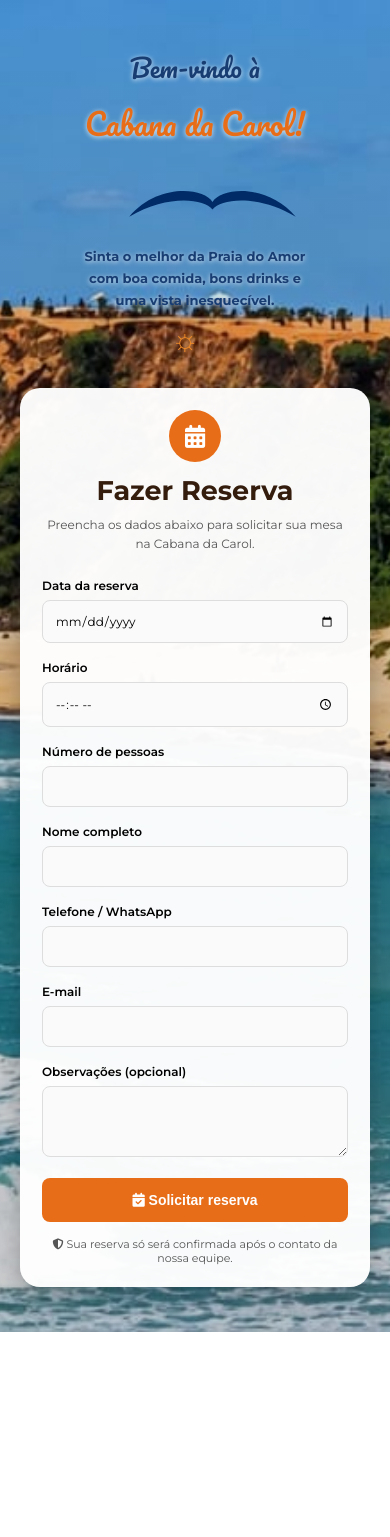
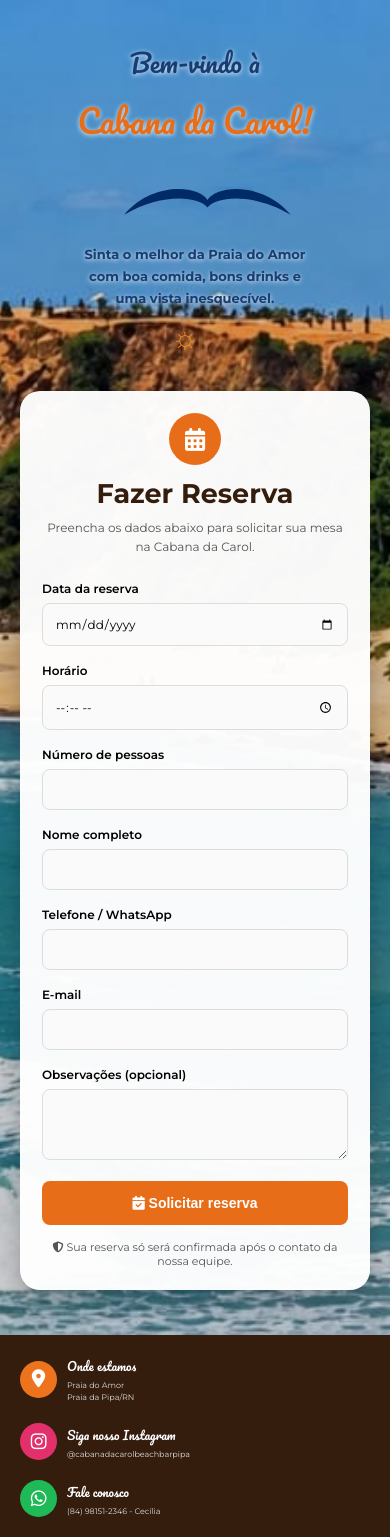
Before and after one commit to srtaslv/sistema_cdc, a Django app: page /reservas/ in a window 390 px wide; the page is wider, and only the part inside the window is pictured. Shown: the part 90-1627 px from the top of that part. Before the commit the page ends 1422 px from the top of that part, so only its background shows below. Run offline with Django 5.2, Linux system fonts and the light colour scheme; parts of the project's set-up code (start-up, migrations or seed data) failed here and were passed over.

Commit message:
Atualizei rodape da reserva e sombra do texto da pagina inicial

```diff
--- a/banco_de_dados/templates/index.html
+++ b/banco_de_dados/templates/index.html
@@ -148,7 +148,7 @@
                     </p>
                  </a>
 
-                 <a href="#" class="card">
+                 <a href="{% url 'cadastrar_reserva' %}" class="card">
                     <div class="icone amarelo">
                         <i class="fa-solid fa-calendar-days"></i>
                     </div>
@@ -186,10 +186,6 @@
         </div>
 
     </div>
-
-    <div class="rodape-final">
-        © 2026 Cabana da Carol. Todos os direitos reservados.
-    </div>
 </footer>
 
 
--- a/banco_de_dados/templates/reserva.html
+++ b/banco_de_dados/templates/reserva.html
@@ -195,5 +195,45 @@
         </section>
     </main>
 
+    <!-- RODAPE -->
+    <footer class="rodape-localizacao">
+
+        <div class="informacao">
+            <div class="icone-footer local">
+                <i class="fa-solid fa-location-dot"></i>
+            </div>
+
+            <div class="texto-footer">
+                <h4>Onde estamos</h4>
+                <p>Praia do Amor<br>Praia da Pipa/RN</p>
+            </div>
+        </div>
+
+        <div class="separador"></div>
+
+        <div class="informacao">
+            <div class="icone-footer instagram">
+                <i class="fa-brands fa-instagram"></i>
+            </div>
+
+            <div class="texto-footer">
+                <h4>Siga nosso Instagram</h4>
+                <p>@cabanadacarolbeachbarpipa</p>
+            </div>
+        </div>
+
+        <div class="separador"></div>
+
+        <div class="informacao">
+            <div class="icone-footer whatsapp">
+                <i class="fa-brands fa-whatsapp"></i>
+            </div>
+
+            <div class="texto-footer">
+                <h4>Fale conosco</h4>
+                <p>(84) 98151-2346 - Cecília</p>
+            </div>
+        </div>
+    </footer>
 </body>
 </html>
--- a/static/css/paginainicial.css
+++ b/static/css/paginainicial.css
@@ -29,6 +29,7 @@ a {
 
     box-shadow: 0 2px 8px rgba(0, 0, 0, 0.15);
     border-bottom: 1px solid #817a7a;
+
 }
 
 .header h1 {
@@ -184,6 +185,11 @@ min-height: calc(100vh - 80px);
     font-size: 27px;
 
     color: #183d72;
+
+    text-shadow:
+        0 0 3px #ffffff,
+        0 0 6px #ffffff,
+        0 0 10px rgba(255, 255, 255, 0.95);
 }
 
 .texto h2 {
@@ -195,12 +201,22 @@ min-height: calc(100vh - 80px);
     color: #ed6c18;
 
     margin-top: -5px;
+
+    text-shadow:
+        0 0 3px #ffffff,
+        0 0 6px #ffffff,
+        0 0 10px rgba(255, 255, 255, 0.95);
 }
 
 .icone-gaivota {
   width: 185px;
   height: auto;
   margin-left: 70px;
+
+  text-shadow:
+        0 0 3px #ffffff,
+        0 0 6px #ffffff,
+        0 0 10px rgba(255, 255, 255, 0.95);
 }
 
 .descricao {
@@ -214,7 +230,6 @@ min-height: calc(100vh - 80px);
 
     color: white;
 
-    text-shadow: 1px 1px 3px #555;
 }
 
 .sol {
@@ -223,6 +238,11 @@ min-height: calc(100vh - 80px);
     font-size: 35px;
 
     margin-top: 5px;
+
+    text-shadow:
+        0 0 3px #ffffff,
+        0 0 6px #ffffff,
+        0 0 10px rgba(255, 255, 255, 0.95);
 }
 
 .cards {
--- a/static/css/reserva.css
+++ b/static/css/reserva.css
@@ -290,3 +290,168 @@ body {
     margin: 0;
     overflow-x: hidden;
 }
+
+/* RODAPE */
+
+.rodape-localizacao {
+    width: 100%;
+    min-height: 92px;
+
+    background-color: #351d0d;
+    color: #ffffff;
+
+    display: flex;
+    justify-content: center;
+    align-items: center;
+
+    gap: 28px;
+    padding: 10px 30px;
+}
+
+/* INFORMACOES DO RODAPE */
+
+.rodape-localizacao .informacao {
+    display: flex;
+    align-items: center;
+    gap: 10px;
+    min-width: 220px;
+}
+
+/* ICONES DO RODAPE */
+
+.rodape-localizacao .icone-footer {
+    width: 37px;
+    height: 37px;
+    border-radius: 50%;
+
+    display: flex;
+    align-items: center;
+    justify-content: center;
+
+    color: #ffffff;
+    font-size: 18px;
+    flex-shrink: 0;
+}
+
+.rodape-localizacao .icone-footer.local {
+    background-color: #ed741c;
+}
+
+.rodape-localizacao .icone-footer.instagram {
+    background-color: #e1306c;
+}
+
+.rodape-localizacao .icone-footer.whatsapp {
+    background-color: #20b957;
+}
+
+/* TEXTOS DO RODAPE */
+
+.rodape-localizacao .informacao h4 {
+    font-family: "Pacifico", cursive;
+    font-size: 12px;
+    font-weight: 400;
+    margin: 0;
+}
+
+.rodape-localizacao .informacao p {
+    font-family: "Montserrat", sans-serif;
+    color: #dddddd;
+    font-size: 8px;
+    line-height: 1.5;
+    margin-top: 3px;
+    overflow-wrap: anywhere;
+}
+
+/* SEPARADORES DO RODAPE */
+
+.rodape-localizacao .separador {
+    width: 1px;
+    height: 45px;
+    background-color: rgba(255, 255, 255, 0.4);
+    flex-shrink: 0;
+}
+
+/* TELAS MEDIAS */
+
+@media (max-width: 1100px) {
+    .area-localizacao {
+        gap: 25px;
+        padding: 40px 20px;
+    }
+
+    .texto-boas-vindas {
+        width: 290px;
+    }
+
+    .cartao-localizacao {
+        width: 390px;
+    }
+
+    .rodape-localizacao {
+        gap: 18px;
+        padding: 10px 15px;
+    }
+
+    .rodape-localizacao .informacao {
+        min-width: 0;
+    }
+}
+
+/* CELULARES */
+
+@media (max-width: 700px) {
+    .area-localizacao {
+        min-height: 0;
+        flex-direction: column;
+        align-items: center;
+        justify-content: center;
+        gap: 30px;
+        padding: 35px 18px;
+    }
+
+    .texto-boas-vindas {
+        position: relative;
+        top: -5px;
+        left: auto;
+        transform: none;
+        width: 100%;
+        max-width: 340px;
+    }
+
+    .texto-boas-vindas h2 {
+        font-size: 32px;
+        white-space: normal;
+    }
+
+    .texto-boas-vindas .bem-vindo {
+        font-size: 25px;
+    }
+
+    .texto-boas-vindas .descricao {
+        font-size: 13px;
+    }
+
+    .cartao-localizacao {
+        width: 390px;
+        max-width: 100%;
+        flex-shrink: 1;
+        margin: 0 auto;
+    }
+
+    .rodape-localizacao {
+        flex-direction: column;
+        align-items: flex-start;
+        gap: 20px;
+        padding: 20px;
+    }
+
+    .rodape-localizacao .informacao {
+        width: 100%;
+        min-width: 0;
+    }
+
+    .rodape-localizacao .separador {
+        display: none;
+    }
+}
```
